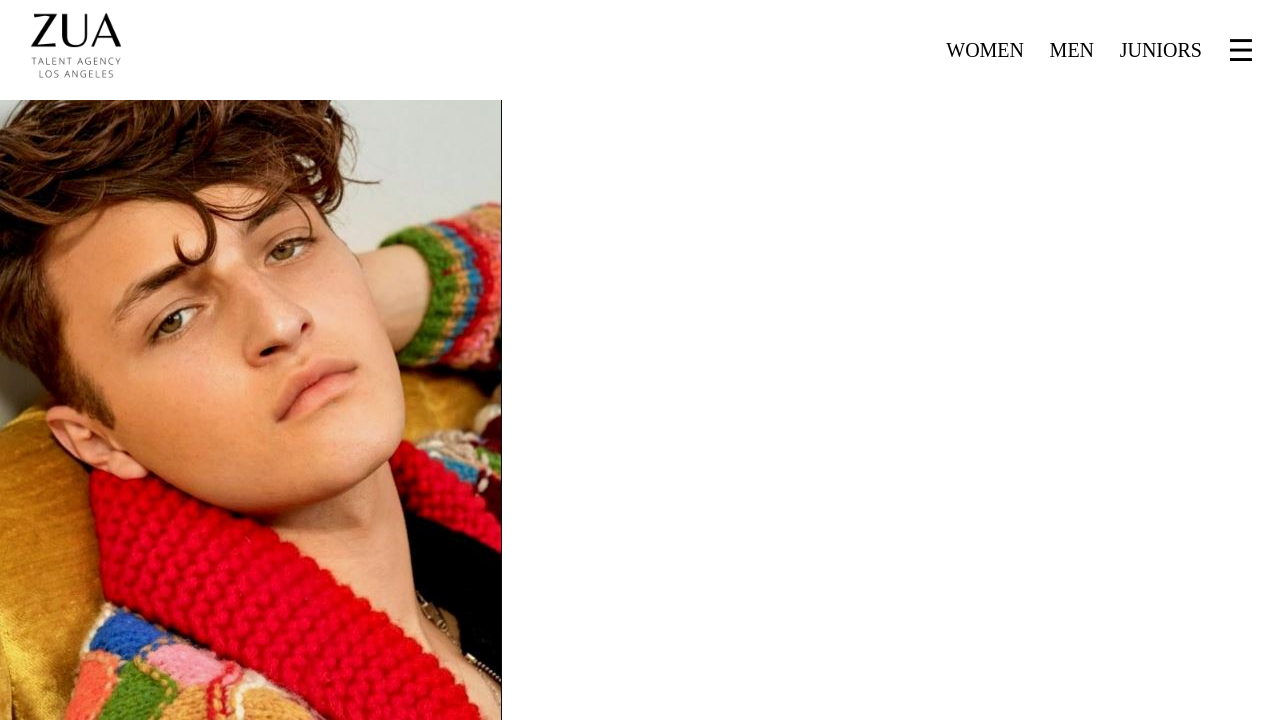
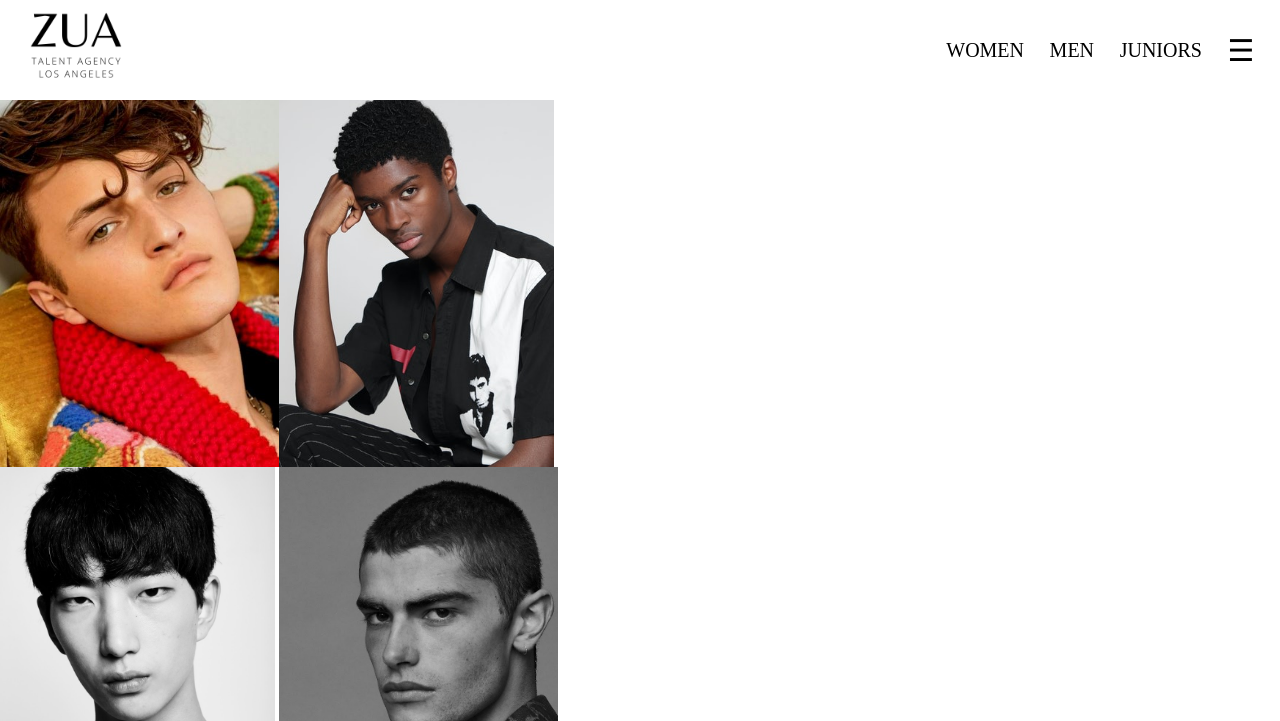
Before and after one commit to kyledeguzmanx/fDev-website-ZuaModels, a React app in the folder react-hello/: page /Men in a window 1280 px wide. Shown: the top 721 px of the page. Built offline with nearby package versions, Linux system fonts and the light colour scheme.

Commit message:
adjusting height and width

```diff
--- a/react-hello/src/index.scss
+++ b/react-hello/src/index.scss
@@ -59,6 +59,23 @@ main{
         transition: all .3s ease-in-out;
     }
 }
+.contain-two{
+    display: flex;
+    flex-direction: row;
+    .img-container{
+        height: 367px;
+        width: 279px;
+        display: flex;
+        flex-direction: row;
+        place-items: center;
+        overflow: hidden;
+        img{
+            width: auto;
+            height: 100%;
+        }
+    }
+
+}
 
 footer{
     text-align: center;
```
Also changed, not shown: react-hello/src/index.css, 1 other file.
